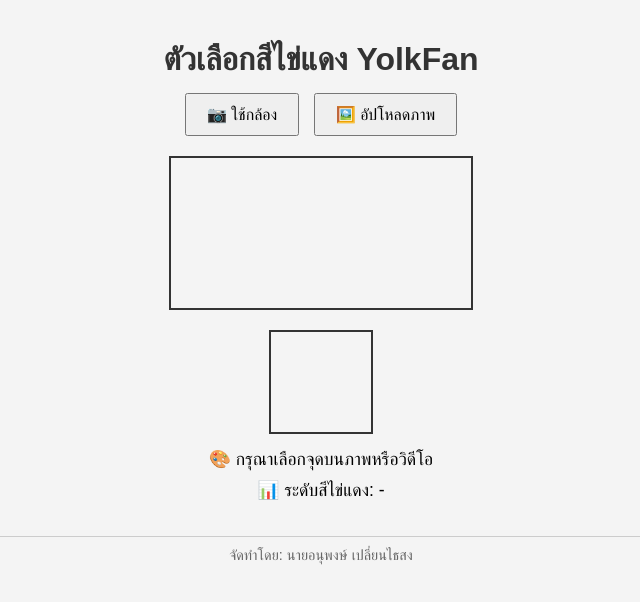
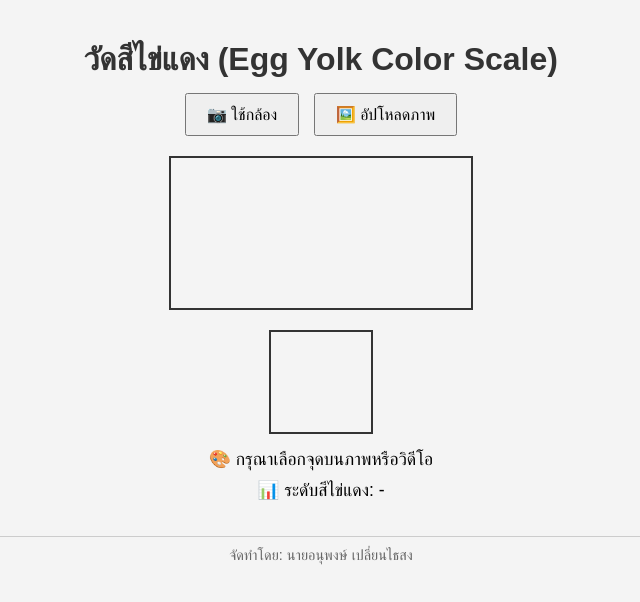
Before and after one commit to anupong27/YolkCam, a plain HTML site: page index.html in a window 1280 px wide. Shown: the whole page, without its empty margins (319-959 px from the left). Drawn offline with Linux system fonts and the light colour scheme.

Commit message:
Update index.html

```diff
--- a/index.html
+++ b/index.html
@@ -3,7 +3,7 @@
 <head>
   <meta charset="UTF-8" />
   <meta name="viewport" content="width=device-width, initial-scale=1.0" />
-  <title>ตัวเลือกสีไข่แดง YolkFan</title>
+  <title>วัดสีไข่แดง (Egg Yolk Color Scale)</title>
   <style>
     body {
       font-family: Arial, sans-serif;
@@ -64,7 +64,7 @@
 </head>
 <body>
 
-  <h1>ตัวเลือกสีไข่แดง YolkFan</h1>
+  <h1>วัดสีไข่แดง (Egg Yolk Color Scale)</h1>
 
   <div class="controls">
     <button id="useCamera">📷 ใช้กล้อง</button>
```
